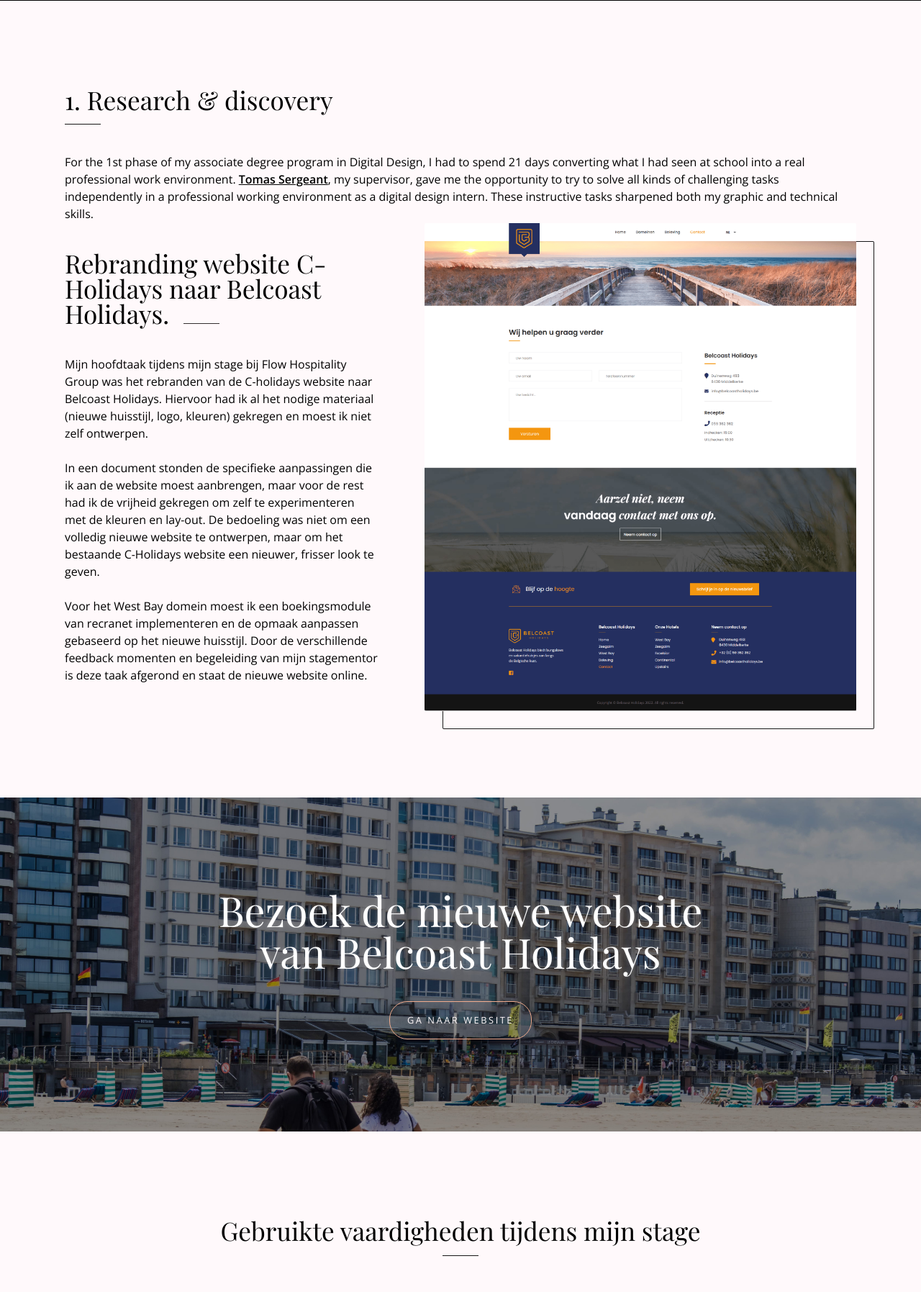
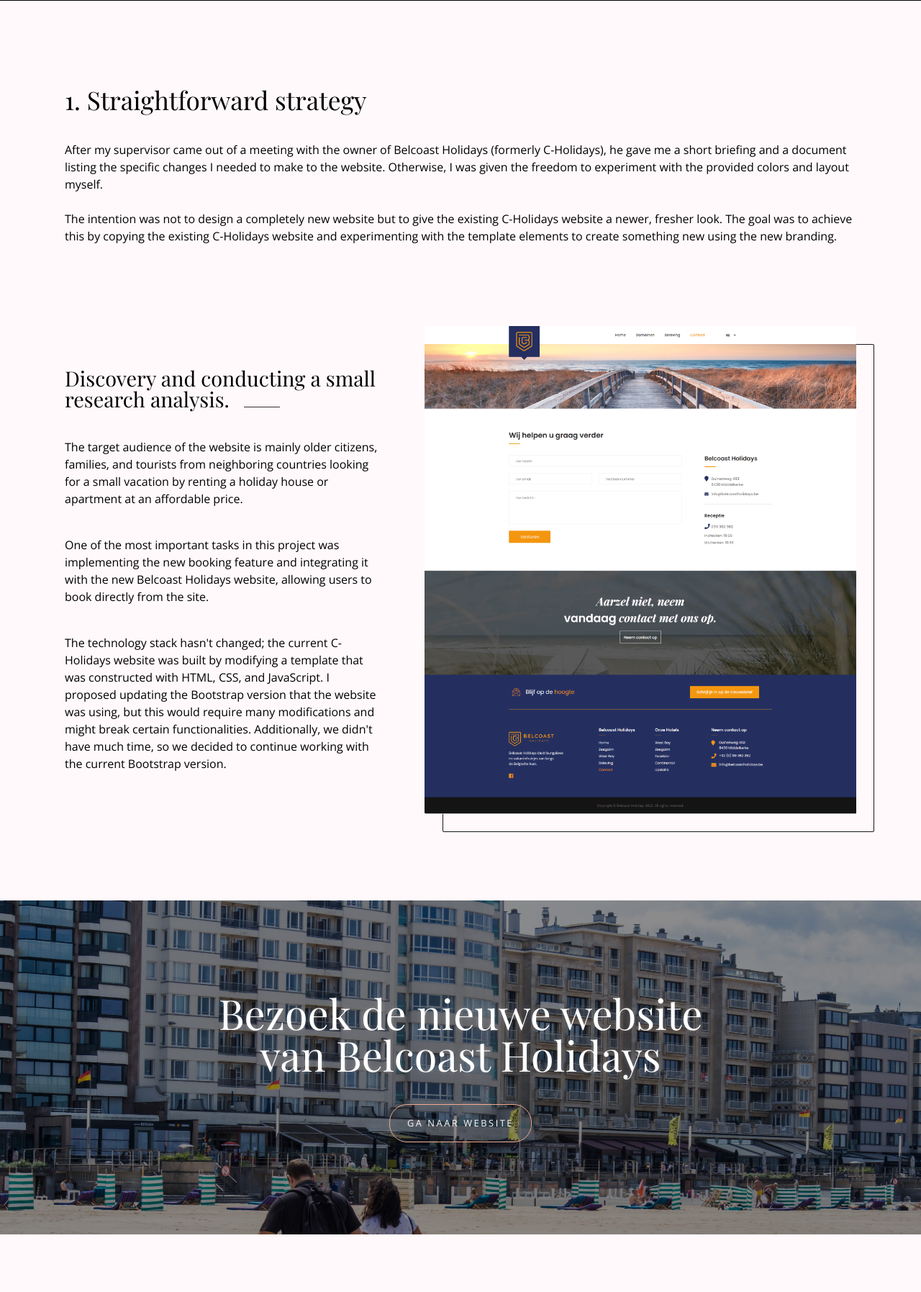
Before and after one commit to kevinmlk/portfolio-website-27-jul-2022, a PHP site: page /case/belcoast.php in a window 1280 px wide. Shown: the part 2269-4064 px from the top of the page at 72% size. Run offline with PHP 8.4, Linux system fonts and the light colour scheme; some libraries are stand-ins or nearby versions; some web fonts are replaced.

Commit message:
Added the strategy section with some content

```diff
--- a/about.php
+++ b/about.php
@@ -93,7 +93,7 @@
             <!-- About section -->
             <section class="white-bg">
                 <div class="fw-container media-text">
-                    <img src="assets/media/about-me-2.jpg" class="image-border-left reveal fade-bottom" alt="Kevin Malekera portret foto" loading="lazy">
+                    <img src="./assets/media/about-me-2.jpg" class="image-border-left reveal fade-bottom" alt="Kevin Malekera portret foto" loading="lazy">
                     <!-- Media content -->
                     <div class="media-content reveal fade-bottom">
                         <h3 class="tag-line">This is me in a nutshell.</h3>
--- a/assets/css/screen.css
+++ b/assets/css/screen.css
@@ -38,7 +38,11 @@
 
 .media-text {
     display: flex;
-    justify-content: space-evenly;
+    justify-content: space-between;
+}
+
+.media-text h3 {
+    font-size: 1.8em;
 }
 
 .image-border-left {
@@ -238,6 +242,11 @@
     color: var(--dark) !important;
 }
 
+.work-introduction h2 {
+    text-align: left;
+    font-size: 2.2em;
+}
+
 .work-introduction h3 {
     text-align: left;
 }
@@ -254,6 +263,12 @@
     color: var(--dark);
     text-decoration: underline;
     font-weight: 600;
+}
+
+.case-container {
+    display: flex;
+    flex-direction: column;
+    gap: 7rem;
 }
 
 .portfolio-gallery-container {
--- a/case/belcoast.php
+++ b/case/belcoast.php
@@ -146,29 +146,35 @@
             <section class="white-bg">
                 <!--  section -->
                 <div class="fw-container">
+                    <div class="case-container">
                         <div class="work-introduction">
                             <div class="reveal fade-bottom">
-                        <h3>1. Research & discovery</h3>
-                        <div class="line grey"></div>
+                                <h2>1. Straightforward strategy</h2>
                                 <p>
-                            For the 1st phase of my associate degree program in Digital Design, I had to spend 21 days converting what I had seen at school into a real professional work environment.
-                            <a href="https://www.linkedin.com/in/tomassergeant/" target="_blank">Tomas Sergeant</a>, my supervisor, gave me the opportunity to try to solve all kinds of challenging tasks independently in a professional working environment as a digital design intern. These instructive tasks sharpened both my graphic and technical skills.
+                                    After my supervisor came out of a meeting with the owner of Belcoast Holidays (formerly C-Holidays), he gave me a short briefing and a document listing the specific changes I needed to make to the website. Otherwise, I was given the freedom to experiment with the provided colors and layout myself.
+                                    <br><br>
+                                    The intention was not to design a completely new website but to give the existing C-Holidays website a newer, fresher look. The goal was to achieve this by copying the existing C-Holidays website and experimenting with the template elements to create something new using the new branding.
                                 </p>
                             </div>
                         </div>
+
                         <div class="media-text">
                             <!-- Media content -->
                             <div class="media-content reveal fade-bottom">
-                        <h3 class="tag-line">Rebranding website C-Holidays naar Belcoast Holidays.</h3>
+                                <h3 class="tag-line">Discovery and conducting a small research analysis.</h3>
                                 <p>
-                            Mijn hoofdtaak tijdens mijn stage bij Flow Hospitality Group was het rebranden van de C-holidays website naar Belcoast Holidays. Hiervoor had ik al het nodige materiaal (nieuwe huisstijl, logo, kleuren) gekregen en moest ik niet zelf ontwerpen.
-                            <br><br>
-                            In een document stonden de specifieke aanpassingen die ik aan de website moest aanbrengen, maar voor de rest had ik de vrijheid gekregen om zelf te experimenteren met de kleuren en lay-out. De bedoeling was niet om een volledig nieuwe website te ontwerpen, maar om het bestaande C-Holidays website een nieuwer, frisser look te geven.
-                            <br><br>
-                            Voor het West Bay domein moest ik een boekingsmodule van recranet implementeren en de opmaak aanpassen gebaseerd op het nieuwe huisstijl. Door de verschillende feedback momenten en begeleiding van mijn stagementor is deze taak afgerond en staat de nieuwe website online.
+                                The target audience of the website is mainly older citizens, families, and tourists from neighboring countries looking for a small vacation by renting a holiday house or apartment at an affordable price.
+                                </p>
+                                <p>
+                                One of the most important tasks in this project was implementing the new booking feature and integrating it with the new Belcoast Holidays website, allowing users to book directly from the site.
+                                </p>
+                                <p>
+                                The technology stack hasn't changed; the current C-Holidays website was built by modifying a template that was constructed with HTML, CSS, and JavaScript. I proposed updating the Bootstrap version that the website was using, but this would require many modifications and might break certain functionalities. Additionally, we didn't have much time, so we decided to continue working with the current Bootstrap version.
                                 </p>
                             </div>
                             <img src="../assets/media/case-fhg/screencapture-belcoastholidays-contact.png" class="image-border-right reveal fade-bottom" alt="belcoastholidays.be westbay webpagina" loading="lazy">
+                        </div>
+
                     </div>
                 </div>
 
```
Lines whose indentation alone changed are shown as unchanged.
